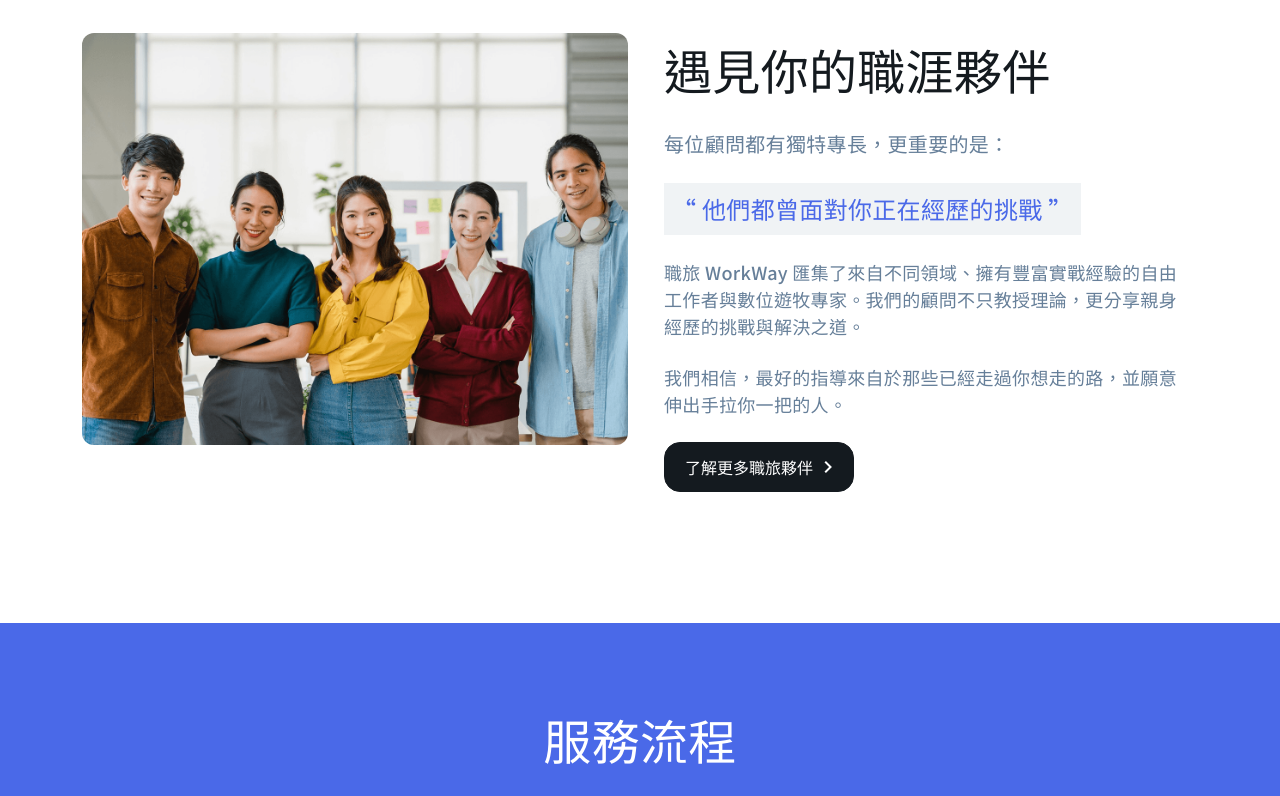
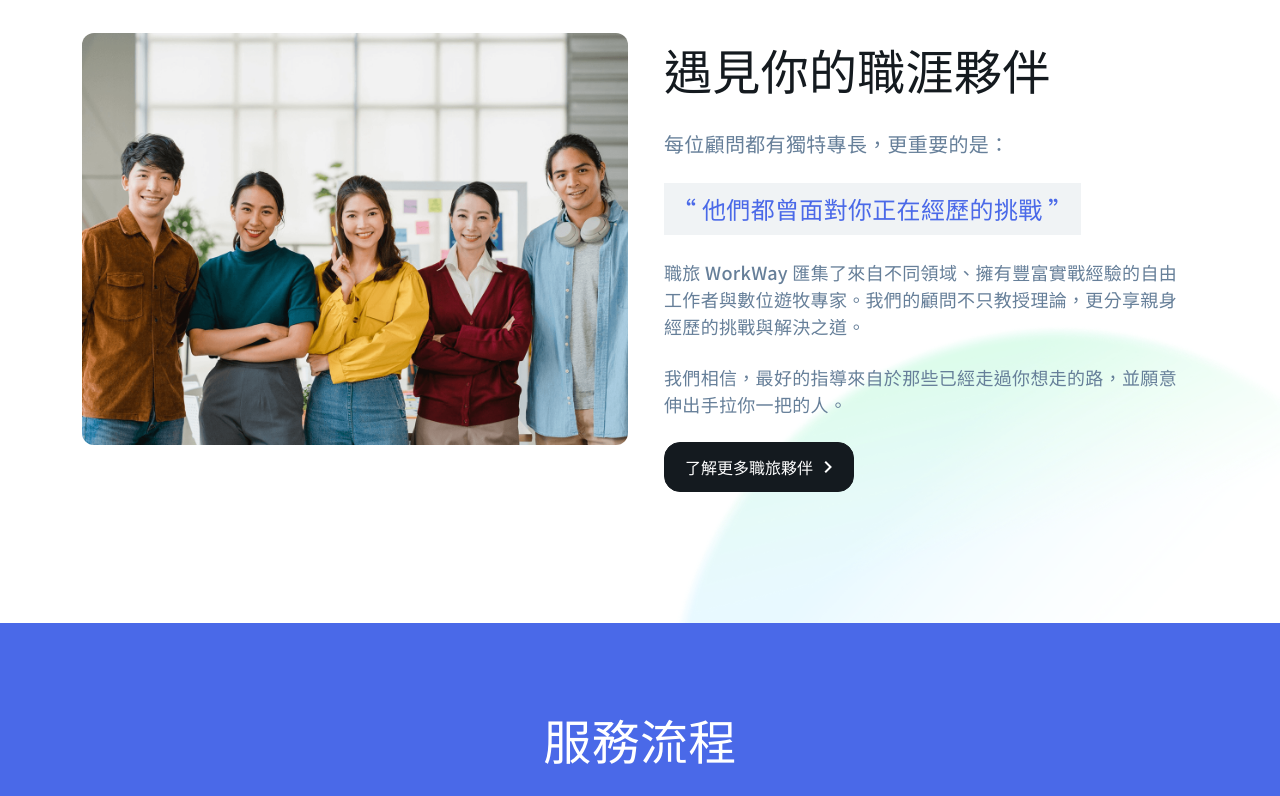
Before and after one commit to Tetsu0822/week6, a website built with Vite: page pages/index.html in a window 1280 px wide. Shown: the part 2440-3236 px from the top of the page. Built offline with nearby package versions, Linux system fonts and the light colour scheme.

Commit message:
add reight bottom bg

```diff
--- a/assets/scss/pages/_index.scss
+++ b/assets/scss/pages/_index.scss
@@ -76,6 +76,7 @@
 
     img {
         display: block;
+        margin: 0 auto;
         width: 160px;
         height: 160px;
         object-fit: cover;
@@ -204,29 +205,25 @@
 }
 
 .container-img {
-  position: relative;
+    position: absolute;
     overflow: hidden;
-
-  // 手機版 (預設)
-  width: 228px;   // 顯示寬
-  height: 240px;  // 顯示高
+    right: 0;
+    bottom: 0;
+    transform: translate(160px,160px); // 往右下位移
+    z-index: -1; // 如果只是裝飾圖，可以放到內容後面
 
     img {
-    position: absolute;
-    right: 0;
-    bottom: 0;
-    width: 400px;   // 原始圖片縮小版
+        display: block;
+        max-width: none; // 避免被父層限制寬度
+        width: 400px;  // 預設桌機尺寸
         height: 400px;
-    object-fit: cover;
     }
 
-  // 桌機版 (lg 以上)
     @include media-breakpoint-up(lg) {
-    width: 620px;   // 顯示寬
-    height: 500px;  // 顯示高
+        transform: translate(180px, 500px);
 
         img {
-      width: 800px;   // 桌機大圖
+            width: 800px;  // 預設桌機尺寸
             height: 800px;
         }
     }
--- a/pages/index.html
+++ b/pages/index.html
@@ -176,11 +176,11 @@
       </div>
     </section>
     <!-- 夥伴 -->
-    <section class="partner-section">
+    <section class="partner-section position-relative overflow-hidden">
+      <div class="container-img">
+        <img src="../assets/images/index/gradient-ball.png" alt="bg-ball">
+      </div>
       <div class="container py-9 py-lg-12">
-        <!-- <div class="container-img">
-          <img src="../assets/images/index/gradient-ball.png" alt="bg-ball">
-        </div> -->
         <div class="row">
           <div class="col-lg-6">
             <img class="img-fluid rounded-1 mb-6 mb-lg-0" src="../assets/images/index/team.png" alt="Team">
@@ -188,7 +188,8 @@
           <div class="col-lg-6">
             <div class="p-0 px-3">
               <h2 class="fs-2 fs-lg-1 mb-4 mb-lg-6">遇見你的職涯夥伴</h2>
-              <div>
+              <div class="">
+
                 <p class="fs-6 fs-lg-7 text-natural-50 mb-4 mb-lg-6">每位顧問都有獨特專長，更重要的是：</p>
                 <p
                   class="d-block d-lg-inline-block bg-natural-95 text-primary-60 p-2 fs-7 fs-lg-4 text-center mb-4 mb-lg-6">
@@ -196,12 +197,14 @@
                 <p class="fs-6 fs-lg-5 text-natural-50 mb-4 mb-lg-6">職旅 WorkWay
                   匯集了來自不同領域、擁有豐富實戰經驗的自由工作者與數位遊牧專家。我們的顧問不只教授理論，更分享親身經歷的挑戰與解決之道。</p>
                 <p class="fs-6 fs-lg-5 text-natural-50 mb-4 mb-lg-6">我們相信，最好的指導來自於那些已經走過你想走的路，並願意伸出手拉你一把的人。</p>
+                <div class="text-center text-lg-start">
                   <button type="button" class="btn btn-dark btn-partner py-3 ps-5 pe-3">
                     了解更多職旅夥伴
                     <span class="material-symbols-outlined align-bottom">
                       chevron_right
                     </span>
                   </button>
+                </div>
               </div>
             </div>
           </div>
@@ -245,6 +248,10 @@
         </div>
       </div>
     </section>
+    <!-- QA Section -->
+    <section class="qa-section">
+      <div class="container py-9 py-lg-12"></div>
+    </section>
 
 
     <%- include('./layout/footer'); -%>
```
Lines whose indentation alone changed are shown as unchanged.
